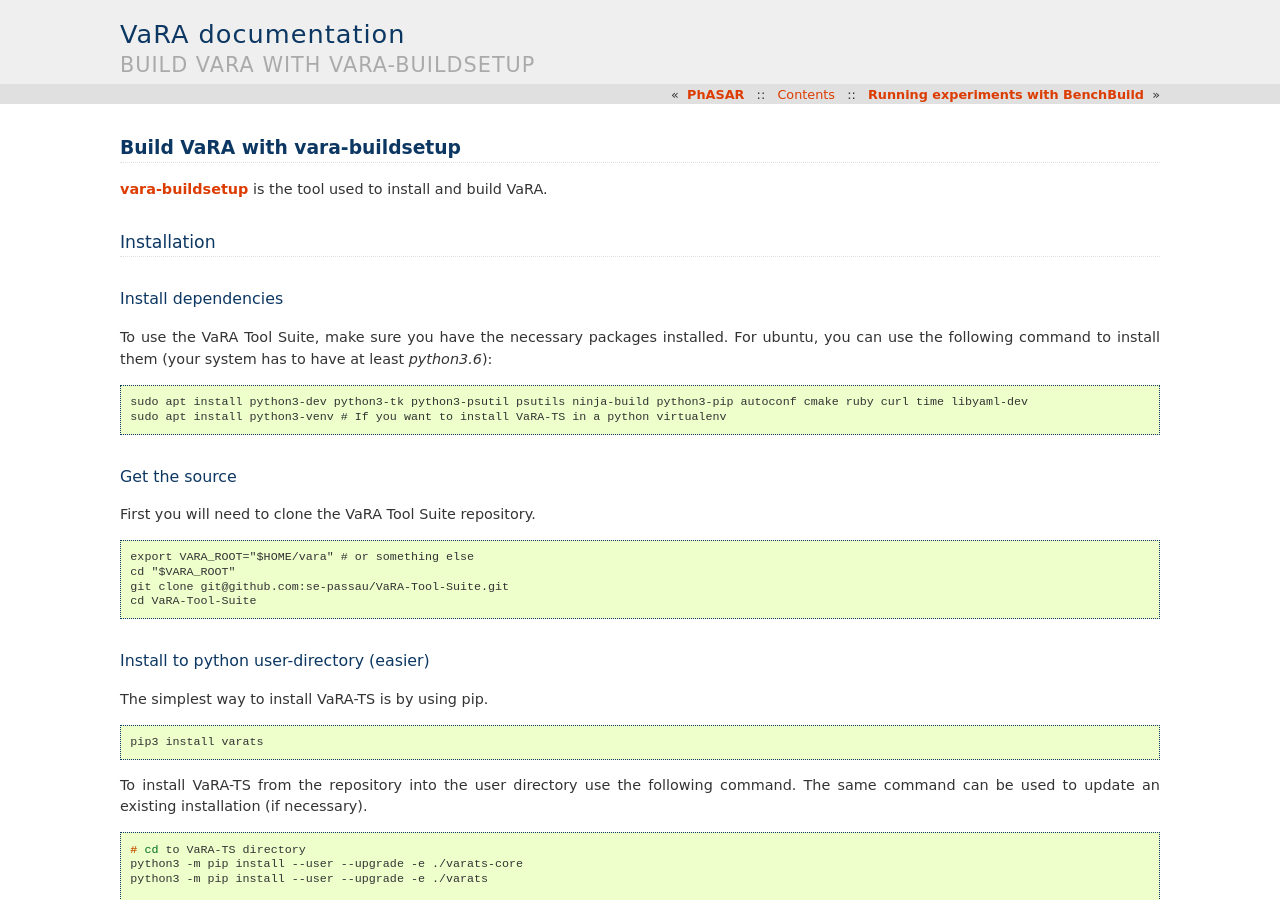
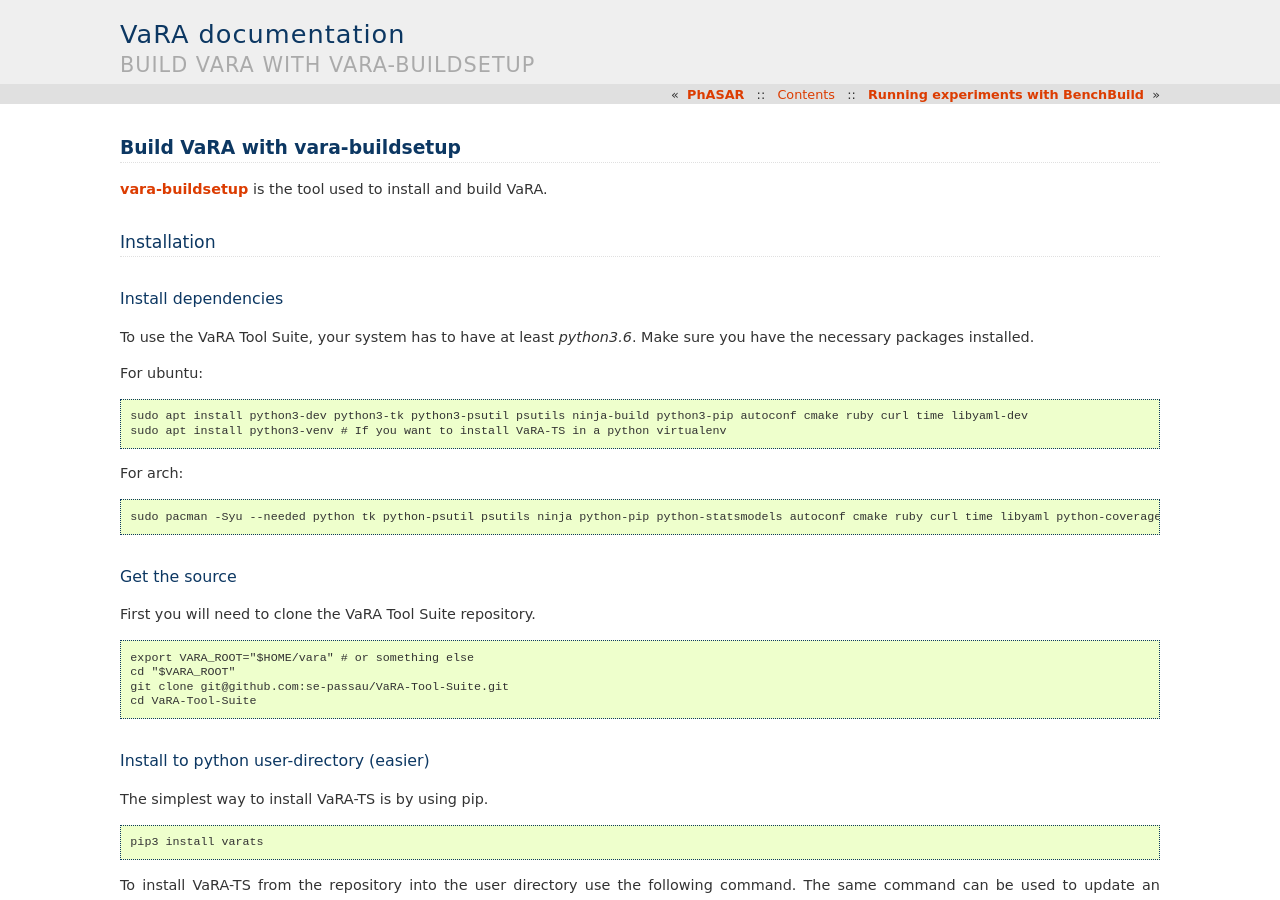
Before and after one commit to se-sic/VaRA-Tool-Suite, a Sphinx documentation site: the page built from docs/source/vara-ts/vara-buildsetup.rst, in a window 1280 px wide and 900 px high. Built offline with Sphinx 7.4.7, drawn with Linux system fonts in a browser that asks for light colours; the version number could not be read and is left out.

Commit message:
Add arch packages

```diff
--- a/docs/source/vara-ts/vara-buildsetup.rst
+++ b/docs/source/vara-ts/vara-buildsetup.rst
@@ -10,14 +10,20 @@
 Install dependencies
 ********************
 
-To use the VaRA Tool Suite, make sure you have the necessary packages installed.
-For ubuntu, you can use the following command to install them (your system has to
-have at least `python3.6`):
+To use the VaRA Tool Suite, your system has to have at least `python3.6`. Make sure you have the necessary packages installed.
+
+For ubuntu:
 
 .. code-block:: console
 
     sudo apt install python3-dev python3-tk python3-psutil psutils ninja-build python3-pip autoconf cmake ruby curl time libyaml-dev
     sudo apt install python3-venv # If you want to install VaRA-TS in a python virtualenv
+
+For arch:
+
+.. code-block:: console
+
+    sudo pacman -Syu --needed python tk python-psutil psutils ninja python-pip python-statsmodels autoconf cmake ruby curl time libyaml python-coverage
 
 Get the source
 **************
```
